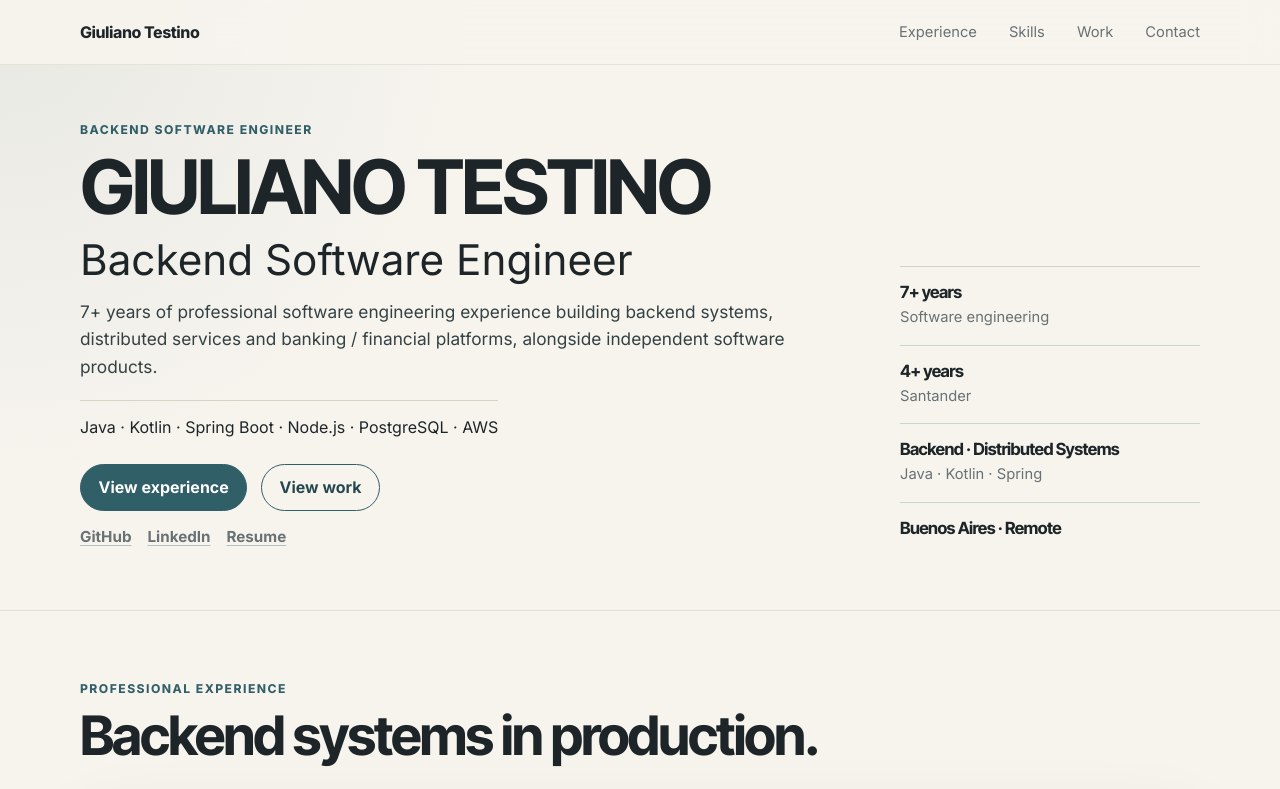
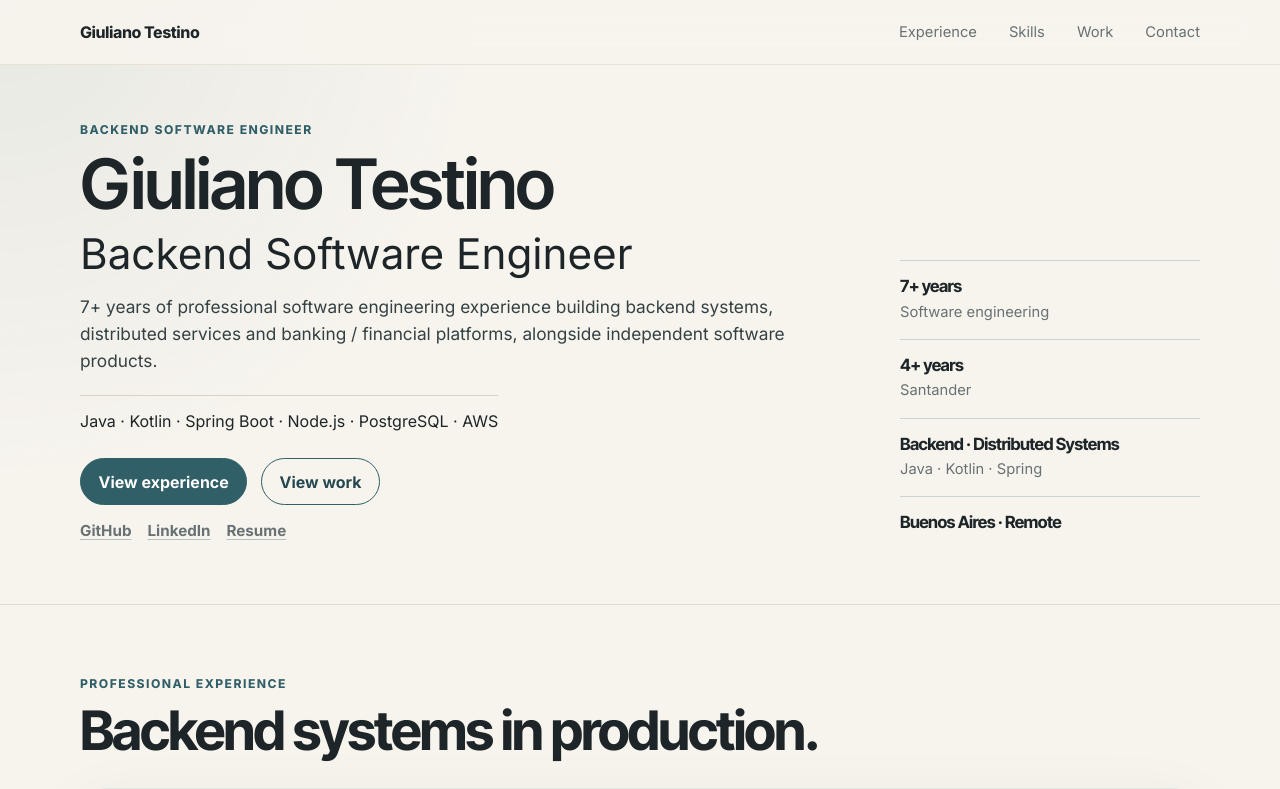
Before and after one commit to Gtestino92/gtestino92.github.io, a React (Vite) app: page / in a window 1280 px wide. Shown: the top 789 px of the page. Built offline with nearby package versions, Linux system fonts and the light colour scheme.

Commit message:
fix name

```diff
--- a/src/components/Hero.tsx
+++ b/src/components/Hero.tsx
@@ -6,7 +6,7 @@ export function Hero() {
       <div className="container hero-grid">
         <div className="hero-copy">
           <p className="eyebrow">Backend Software Engineer</p>
-          <h1 id="hero-title">{profile.name.toUpperCase()}</h1>
+          <h1 id="hero-title">{profile.name}</h1>
           <p className="hero-title">{profile.title}</p>
           <p className="hero-intro">
             7+ years of professional software engineering experience building
--- a/src/styles/global.css
+++ b/src/styles/global.css
@@ -211,6 +211,13 @@ ul {
   grid-template-columns: minmax(0, 1fr) 300px;
   gap: 3.5rem;
   align-items: end;
+}
+
+.hero h1 {
+  font-family: "Inter Tight", Inter, sans-serif;
+  font-size: clamp(3.05rem, 6.25vw, 4.35rem);
+  font-weight: 600;
+  letter-spacing: -0.025em;
 }
 
 .hero-title {
```
